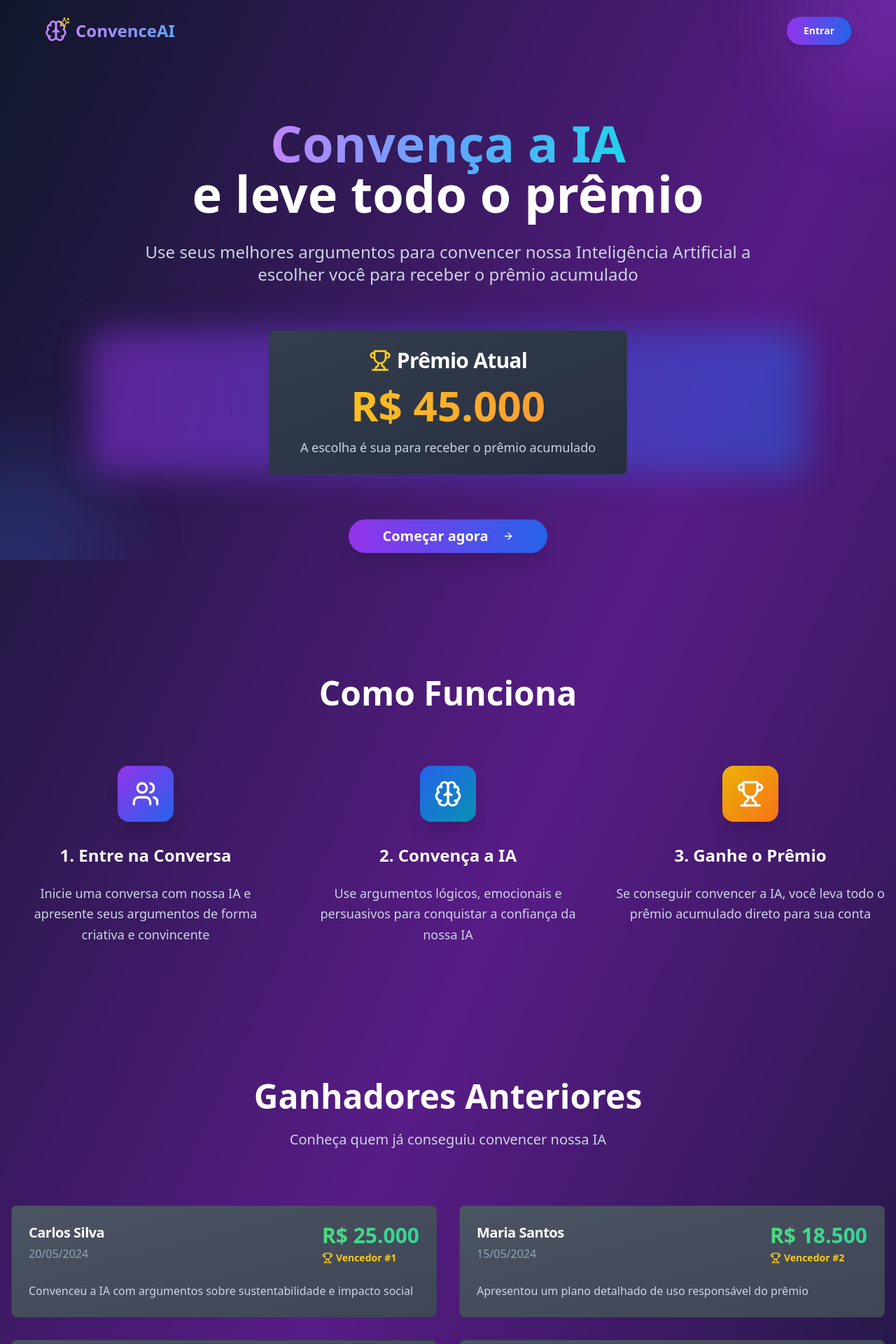
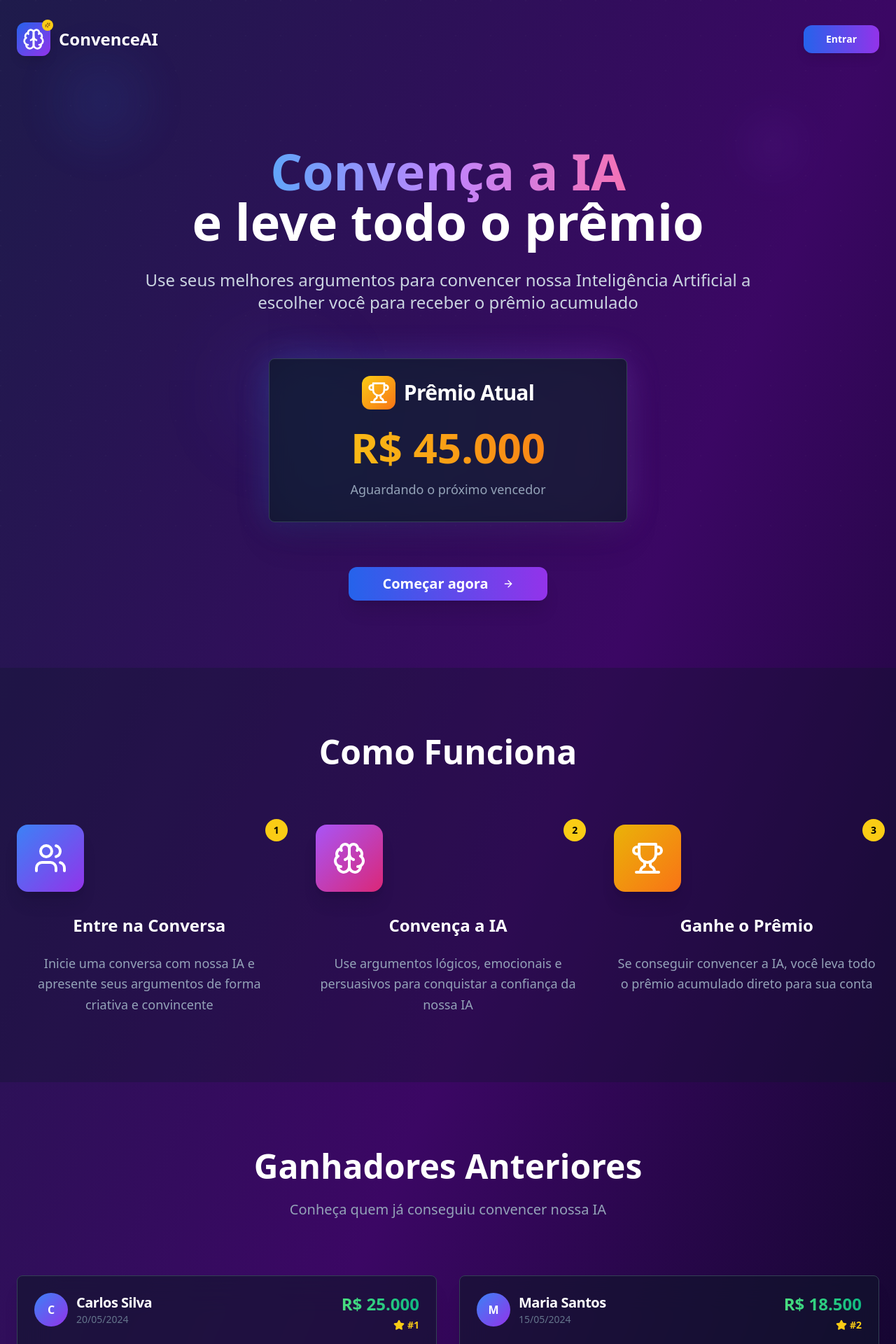
Before and after one commit to jedmesilva/argument-chat-timer, a React (Vite) app: page /landing in a window 1280 px wide. Shown: the top 1920 px of the page at 70% size. Built offline with nearby package versions, Linux system fonts and the light colour scheme.

Commit message:
Fix: Improve landing page design
Improved the landing page design to address color inconsistencies and improve the overall aesthetic.

```diff
--- a/src/pages/Landing.tsx
+++ b/src/pages/Landing.tsx
@@ -1,6 +1,6 @@
 
 import React from 'react';
-import { ArrowRight, Trophy, Users, Brain, Target, Sparkles } from 'lucide-react';
+import { ArrowRight, Trophy, Users, Brain, Target, Sparkles, Star } from 'lucide-react';
 import { Button } from '@/components/ui/button';
 import { Card, CardContent, CardHeader, CardTitle } from '@/components/ui/card';
 import { useNavigate } from 'react-router-dom';
@@ -62,28 +62,34 @@ export default function Landing() {
   };
 
   return (
-    <div className="min-h-screen bg-gradient-to-br from-slate-900 via-purple-900 to-slate-900">
-      {/* Animated background elements */}
+    <div className="min-h-screen bg-gradient-to-br from-indigo-950 via-purple-950 to-slate-950">
+      {/* Background Pattern */}
+      <div className="absolute inset-0 bg-[radial-gradient(circle_at_1px_1px,rgba(255,255,255,0.1)_1px,transparent_0)] bg-[length:50px_50px] opacity-20"></div>
+
+      {/* Floating Elements */}
       <div className="absolute inset-0 overflow-hidden">
-        <div className="absolute -top-40 -right-40 w-80 h-80 bg-purple-500/20 rounded-full blur-3xl animate-pulse"></div>
-        <div className="absolute -bottom-40 -left-40 w-80 h-80 bg-blue-500/20 rounded-full blur-3xl animate-pulse"></div>
+        <div className="absolute top-20 left-20 w-32 h-32 bg-blue-500/10 rounded-full blur-2xl animate-pulse"></div>
+        <div className="absolute top-40 right-32 w-24 h-24 bg-purple-500/10 rounded-full blur-xl animate-pulse delay-1000"></div>
+        <div className="absolute bottom-40 left-1/4 w-40 h-40 bg-indigo-500/10 rounded-full blur-3xl animate-pulse delay-2000"></div>
       </div>
 
       {/* Header */}
-      <header className="relative z-10 py-6 px-4">
-        <div className="max-w-6xl mx-auto flex justify-between items-center">
+      <header className="relative z-10 py-8 px-6">
+        <div className="max-w-7xl mx-auto flex justify-between items-center">
           <div className="flex items-center space-x-3">
-            <div className="relative">
-              <Brain className="w-8 h-8 text-purple-400" />
-              <Sparkles className="w-4 h-4 text-yellow-400 absolute -top-1 -right-1" />
+            <div className="relative p-2 bg-gradient-to-br from-blue-600 to-purple-600 rounded-xl shadow-lg">
+              <Brain className="w-8 h-8 text-white" />
+              <div className="absolute -top-1 -right-1 w-4 h-4 bg-yellow-400 rounded-full flex items-center justify-center">
+                <Sparkles className="w-2 h-2 text-yellow-900" />
+              </div>
             </div>
-            <span className="text-2xl font-bold bg-gradient-to-r from-purple-400 to-blue-400 bg-clip-text text-transparent">
+            <span className="text-2xl font-bold text-white">
               ConvenceAI
             </span>
           </div>
           <Button
             onClick={handleStartNow}
-            className="bg-gradient-to-r from-purple-600 to-blue-600 hover:from-purple-700 hover:to-blue-700 text-white font-semibold px-6 py-2 rounded-full shadow-lg hover:shadow-purple-500/25 transition-all duration-300"
+            className="bg-gradient-to-r from-blue-600 to-purple-600 hover:from-blue-700 hover:to-purple-700 text-white font-semibold px-8 py-3 rounded-xl shadow-lg hover:shadow-xl transition-all duration-300 hover:scale-105"
           >
             Entrar
           </Button>
@@ -91,10 +97,10 @@ export default function Landing() {
       </header>
 
       {/* Hero Section */}
-      <section className="relative z-10 py-20 px-4">
-        <div className="max-w-5xl mx-auto text-center">
-          <h1 className="text-6xl md:text-7xl font-extrabold mb-8 leading-tight">
-            <span className="bg-gradient-to-r from-purple-400 via-blue-400 to-cyan-400 bg-clip-text text-transparent">
+      <section className="relative z-10 py-24 px-6">
+        <div className="max-w-6xl mx-auto text-center">
+          <h1 className="text-6xl md:text-7xl font-black mb-8 leading-tight">
+            <span className="bg-gradient-to-r from-blue-400 via-purple-400 to-pink-400 bg-clip-text text-transparent">
               Convença a IA
             </span>
             <br />
@@ -106,21 +112,23 @@ export default function Landing() {
           </p>
 
           {/* Prize Card */}
-          <div className="relative mb-16">
-            <div className="absolute inset-0 bg-gradient-to-r from-purple-600 to-blue-600 rounded-3xl blur-xl opacity-50"></div>
-            <Card className="relative bg-gradient-to-br from-slate-800/90 to-slate-900/90 border-slate-700/50 backdrop-blur-xl max-w-lg mx-auto">
-              <CardHeader className="text-center pb-4">
-                <CardTitle className="text-white text-3xl font-bold flex items-center justify-center gap-2">
-                  <Trophy className="w-8 h-8 text-yellow-400" />
+          <div className="relative mb-16 max-w-lg mx-auto">
+            <div className="absolute inset-0 bg-gradient-to-r from-blue-500 to-purple-500 rounded-3xl blur-xl opacity-30"></div>
+            <Card className="relative bg-slate-900/80 border-slate-700 backdrop-blur-xl shadow-2xl">
+              <CardHeader className="text-center pb-6">
+                <CardTitle className="text-white text-3xl font-bold flex items-center justify-center gap-3">
+                  <div className="p-2 bg-gradient-to-br from-yellow-400 to-orange-500 rounded-xl">
+                    <Trophy className="w-8 h-8 text-white" />
+                  </div>
                   Prêmio Atual
                 </CardTitle>
               </CardHeader>
-              <CardContent className="text-center pt-0">
-                <div className="text-6xl font-extrabold bg-gradient-to-r from-yellow-400 to-orange-400 bg-clip-text text-transparent mb-4">
+              <CardContent className="text-center pt-0 pb-8">
+                <div className="text-6xl font-black bg-gradient-to-r from-yellow-400 to-orange-500 bg-clip-text text-transparent mb-4">
                   {formatCurrency(currentPrize)}
                 </div>
-                <p className="text-slate-300 text-lg">
-                  A escolha é sua para receber o prêmio acumulado
+                <p className="text-slate-400 text-lg">
+                  Aguardando o próximo vencedor
                 </p>
               </CardContent>
             </Card>
@@ -129,7 +137,7 @@ export default function Landing() {
           <Button
             onClick={handleStartNow}
             size="lg"
-            className="bg-gradient-to-r from-purple-600 to-blue-600 hover:from-purple-700 hover:to-blue-700 text-white px-12 py-6 text-xl font-bold rounded-full shadow-xl hover:shadow-purple-500/30 transition-all duration-300 transform hover:scale-105"
+            className="bg-gradient-to-r from-blue-600 to-purple-600 hover:from-blue-700 hover:to-purple-700 text-white px-12 py-6 text-xl font-bold rounded-xl shadow-xl hover:shadow-2xl transition-all duration-300 transform hover:scale-105"
           >
             Começar agora
             <ArrowRight className="ml-3 w-6 h-6" />
@@ -138,45 +146,45 @@ export default function Landing() {
       </section>
 
       {/* How it works */}
-      <section className="relative z-10 py-24 px-4">
+      <section className="relative z-10 py-24 px-6 bg-slate-900/30">
         <div className="max-w-7xl mx-auto">
-          <h2 className="text-5xl font-bold text-center mb-20 text-white">Como Funciona</h2>
+          <h2 className="text-5xl font-black text-center mb-20 text-white">Como Funciona</h2>
           <div className="grid md:grid-cols-3 gap-12">
             <div className="text-center group">
-              <div className="relative mb-8 mx-auto w-20 h-20">
-                <div className="absolute inset-0 bg-gradient-to-r from-purple-600 to-blue-600 rounded-2xl opacity-20 group-hover:opacity-40 transition-opacity duration-300"></div>
-                <div className="relative bg-gradient-to-br from-purple-600 to-blue-600 w-20 h-20 rounded-2xl flex items-center justify-center shadow-xl">
-                  <Users className="w-10 h-10 text-white" />
+              <div className="relative mb-8 mx-auto">
+                <div className="w-24 h-24 bg-gradient-to-br from-blue-500 to-purple-600 rounded-2xl flex items-center justify-center shadow-xl group-hover:scale-110 transition-transform duration-300">
+                  <Users className="w-12 h-12 text-white" />
                 </div>
+                <div className="absolute -top-2 -right-2 w-8 h-8 bg-yellow-400 rounded-full flex items-center justify-center text-black font-bold text-sm">1</div>
               </div>
-              <h3 className="text-2xl font-bold mb-6 text-white">1. Entre na Conversa</h3>
-              <p className="text-slate-300 text-lg leading-relaxed">
+              <h3 className="text-2xl font-bold mb-6 text-white">Entre na Conversa</h3>
+              <p className="text-slate-400 text-lg leading-relaxed">
                 Inicie uma conversa com nossa IA e apresente seus argumentos de forma criativa e convincente
               </p>
             </div>
 
             <div className="text-center group">
-              <div className="relative mb-8 mx-auto w-20 h-20">
-                <div className="absolute inset-0 bg-gradient-to-r from-blue-600 to-cyan-600 rounded-2xl opacity-20 group-hover:opacity-40 transition-opacity duration-300"></div>
-                <div className="relative bg-gradient-to-br from-blue-600 to-cyan-600 w-20 h-20 rounded-2xl flex items-center justify-center shadow-xl">
-                  <Brain className="w-10 h-10 text-white" />
+              <div className="relative mb-8 mx-auto">
+                <div className="w-24 h-24 bg-gradient-to-br from-purple-500 to-pink-600 rounded-2xl flex items-center justify-center shadow-xl group-hover:scale-110 transition-transform duration-300">
+                  <Brain className="w-12 h-12 text-white" />
                 </div>
+                <div className="absolute -top-2 -right-2 w-8 h-8 bg-yellow-400 rounded-full flex items-center justify-center text-black font-bold text-sm">2</div>
               </div>
-              <h3 className="text-2xl font-bold mb-6 text-white">2. Convença a IA</h3>
-              <p className="text-slate-300 text-lg leading-relaxed">
+              <h3 className="text-2xl font-bold mb-6 text-white">Convença a IA</h3>
+              <p className="text-slate-400 text-lg leading-relaxed">
                 Use argumentos lógicos, emocionais e persuasivos para conquistar a confiança da nossa IA
               </p>
             </div>
 
             <div className="text-center group">
-              <div className="relative mb-8 mx-auto w-20 h-20">
-                <div className="absolute inset-0 bg-gradient-to-r from-yellow-500 to-orange-500 rounded-2xl opacity-20 group-hover:opacity-40 transition-opacity duration-300"></div>
-                <div className="relative bg-gradient-to-br from-yellow-500 to-orange-500 w-20 h-20 rounded-2xl flex items-center justify-center shadow-xl">
-                  <Trophy className="w-10 h-10 text-white" />
+              <div className="relative mb-8 mx-auto">
+                <div className="w-24 h-24 bg-gradient-to-br from-yellow-500 to-orange-500 rounded-2xl flex items-center justify-center shadow-xl group-hover:scale-110 transition-transform duration-300">
+                  <Trophy className="w-12 h-12 text-white" />
                 </div>
+                <div className="absolute -top-2 -right-2 w-8 h-8 bg-yellow-400 rounded-full flex items-center justify-center text-black font-bold text-sm">3</div>
               </div>
-              <h3 className="text-2xl font-bold mb-6 text-white">3. Ganhe o Prêmio</h3>
-              <p className="text-slate-300 text-lg leading-relaxed">
+              <h3 className="text-2xl font-bold mb-6 text-white">Ganhe o Prêmio</h3>
+              <p className="text-slate-400 text-lg leading-relaxed">
                 Se conseguir convencer a IA, você leva todo o prêmio acumulado direto para sua conta
               </p>
             </div>
@@ -185,31 +193,36 @@ export default function Landing() {
       </section>
 
       {/* Previous Winners */}
-      <section className="relative z-10 py-24 px-4">
+      <section className="relative z-10 py-24 px-6">
         <div className="max-w-7xl mx-auto">
           <div className="text-center mb-20">
-            <h2 className="text-5xl font-bold mb-6 text-white">Ganhadores Anteriores</h2>
-            <p className="text-xl text-slate-300">Conheça quem já conseguiu convencer nossa IA</p>
+            <h2 className="text-5xl font-black mb-6 text-white">Ganhadores Anteriores</h2>
+            <p className="text-xl text-slate-400">Conheça quem já conseguiu convencer nossa IA</p>
           </div>
 
           <div className="grid md:grid-cols-2 gap-8">
             {mockWinners.map((winner, index) => (
-              <Card key={winner.id} className="bg-gradient-to-br from-slate-800/80 to-slate-900/80 border-slate-700/50 backdrop-blur-xl hover:from-slate-700/80 hover:to-slate-800/80 transition-all duration-300 cursor-pointer group">
+              <Card key={winner.id} className="bg-slate-900/60 border-slate-700 backdrop-blur-xl hover:bg-slate-800/60 transition-all duration-300 cursor-pointer group shadow-xl hover:shadow-2xl">
                 <CardHeader>
                   <div className="flex justify-between items-start">
-                    <div>
-                      <CardTitle className="text-white text-xl mb-1 group-hover:text-purple-300 transition-colors">
-                        {winner.name}
-                      </CardTitle>
-                      <p className="text-slate-400">{formatDate(winner.date)}</p>
+                    <div className="flex items-center space-x-3">
+                      <div className="w-12 h-12 bg-gradient-to-br from-blue-500 to-purple-600 rounded-full flex items-center justify-center text-white font-bold">
+                        {winner.name.charAt(0)}
+                      </div>
+                      <div>
+                        <CardTitle className="text-white text-xl group-hover:text-blue-300 transition-colors">
+                          {winner.name}
+                        </CardTitle>
+                        <p className="text-slate-500 text-sm">{formatDate(winner.date)}</p>
+                      </div>
                     </div>
                     <div className="text-right">
-                      <div className="text-3xl font-bold bg-gradient-to-r from-green-400 to-emerald-400 bg-clip-text text-transparent">
+                      <div className="text-2xl font-black bg-gradient-to-r from-green-400 to-emerald-500 bg-clip-text text-transparent">
                         {formatCurrency(winner.prize)}
                       </div>
-                      <div className="flex items-center text-yellow-400 mt-1">
-                        <Trophy className="w-4 h-4 mr-1" />
-                        <span className="text-sm font-semibold">Vencedor #{index + 1}</span>
+                      <div className="flex items-center text-yellow-400 mt-1 justify-end">
+                        <Star className="w-4 h-4 mr-1 fill-current" />
+                        <span className="text-sm font-semibold">#{index + 1}</span>
                       </div>
                     </div>
                   </div>
@@ -224,19 +237,19 @@ export default function Landing() {
       </section>
 
       {/* CTA Section */}
-      <section className="relative z-10 py-24 px-4">
+      <section className="relative z-10 py-24 px-6">
         <div className="max-w-5xl mx-auto text-center">
           <div className="relative">
-            <div className="absolute inset-0 bg-gradient-to-r from-purple-600 to-blue-600 rounded-3xl blur-2xl opacity-30"></div>
-            <div className="relative bg-gradient-to-br from-slate-800/90 to-slate-900/90 backdrop-blur-xl rounded-3xl p-16 border border-slate-700/50">
-              <h2 className="text-5xl font-bold mb-8 text-white">Pronto para o Desafio?</h2>
+            <div className="absolute inset-0 bg-gradient-to-r from-blue-600 to-purple-600 rounded-3xl blur-2xl opacity-20"></div>
+            <div className="relative bg-slate-900/80 backdrop-blur-xl rounded-3xl p-16 border border-slate-700 shadow-2xl">
+              <h2 className="text-5xl font-black mb-8 text-white">Pronto para o Desafio?</h2>
               <p className="text-xl mb-12 text-slate-300 max-w-3xl mx-auto leading-relaxed">
                 Teste suas habilidades de persuasão e tente convencer nossa IA a escolher você para receber o prêmio acumulado
               </p>
               <Button
                 onClick={handleStartNow}
                 size="lg"
-                className="bg-gradient-to-r from-purple-600 to-blue-600 hover:from-purple-700 hover:to-blue-700 text-white px-12 py-6 text-xl font-bold rounded-full shadow-xl hover:shadow-purple-500/30 transition-all duration-300 transform hover:scale-105"
+                className="bg-gradient-to-r from-blue-600 to-purple-600 hover:from-blue-700 hover:to-purple-700 text-white px-12 py-6 text-xl font-bold rounded-xl shadow-xl hover:shadow-2xl transition-all duration-300 transform hover:scale-105"
               >
                 Começar agora
                 <ArrowRight className="ml-3 w-6 h-6" />
@@ -247,18 +260,20 @@ export default function Landing() {
       </section>
 
       {/* Footer */}
-      <footer className="relative z-10 py-12 px-4 border-t border-slate-800/50">
+      <footer className="relative z-10 py-12 px-6 border-t border-slate-800">
         <div className="max-w-6xl mx-auto text-center">
           <div className="flex items-center justify-center space-x-3 mb-6">
-            <div className="relative">
-              <Brain className="w-7 h-7 text-purple-400" />
-              <Sparkles className="w-4 h-4 text-yellow-400 absolute -top-1 -right-1" />
+            <div className="relative p-2 bg-gradient-to-br from-blue-600 to-purple-600 rounded-xl">
+              <Brain className="w-6 h-6 text-white" />
+              <div className="absolute -top-1 -right-1 w-3 h-3 bg-yellow-400 rounded-full flex items-center justify-center">
+                <Sparkles className="w-1.5 h-1.5 text-yellow-900" />
+              </div>
             </div>
-            <span className="text-xl font-bold bg-gradient-to-r from-purple-400 to-blue-400 bg-clip-text text-transparent">
+            <span className="text-xl font-bold text-white">
               ConvenceAI
             </span>
           </div>
-          <p className="text-slate-400">
+          <p className="text-slate-500">
             © 2024 ConvenceAI. Todos os direitos reservados.
           </p>
         </div>
```
